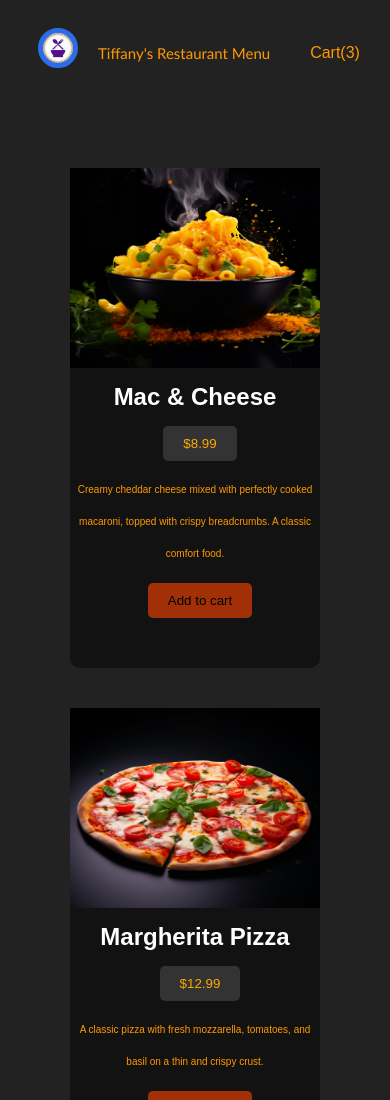
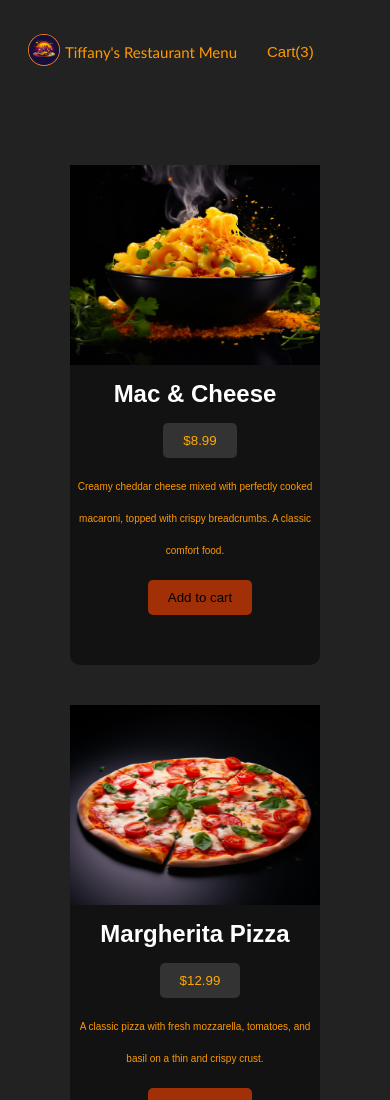
Before and after one commit to RivoltaAlpha/foode_UI, a plain HTML site: page index.html in a window 390 px wide. Shown: the top 1100 px of the page. Drawn offline with Linux system fonts and the light colour scheme.

Commit message:
adjustments

```diff
--- a/index.html
+++ b/index.html
@@ -8,7 +8,9 @@
 </head>
 <body>
     <header class="header">
-        <img src="./images/icon.jpg" alt="">
+        <div>
+            <img src="./images/icon.jpeg" alt="">
+        </div>
         <span>
             <h1> Tiffany's Restaurant Menu </h1>
             <p>Cart(3)</p>
--- a/styles.css
+++ b/styles.css
@@ -11,6 +11,7 @@ header{
     flex-direction: row;
     flex-wrap: wrap;
     background-color: #222;
+    align-items: center;
 }
 header h1{
     font-size: 30px;
@@ -27,7 +28,7 @@ header span{
 }
 .header img {
     border-radius: 50%;
-    border: 5px solid #2b6de9;
+    border: 1px solid #e9772b;
     height: 60px;
     box-shadow: #333;
     margin-left: 20px;
@@ -115,12 +116,16 @@ button{
 
 header h1{
 font-size: 15px;
+margin-left: 5px;
 }
+header p{
+    font-size: 15px;
+    }
 header span{
-    gap: 40px;
+    gap: 30px;
 }
 .header img {
     height: 30px;
-    margin-left: 10px;
+    margin-left: 0px;
 }
 }
```
Also changed, not shown: images/icon.jpeg (added).
